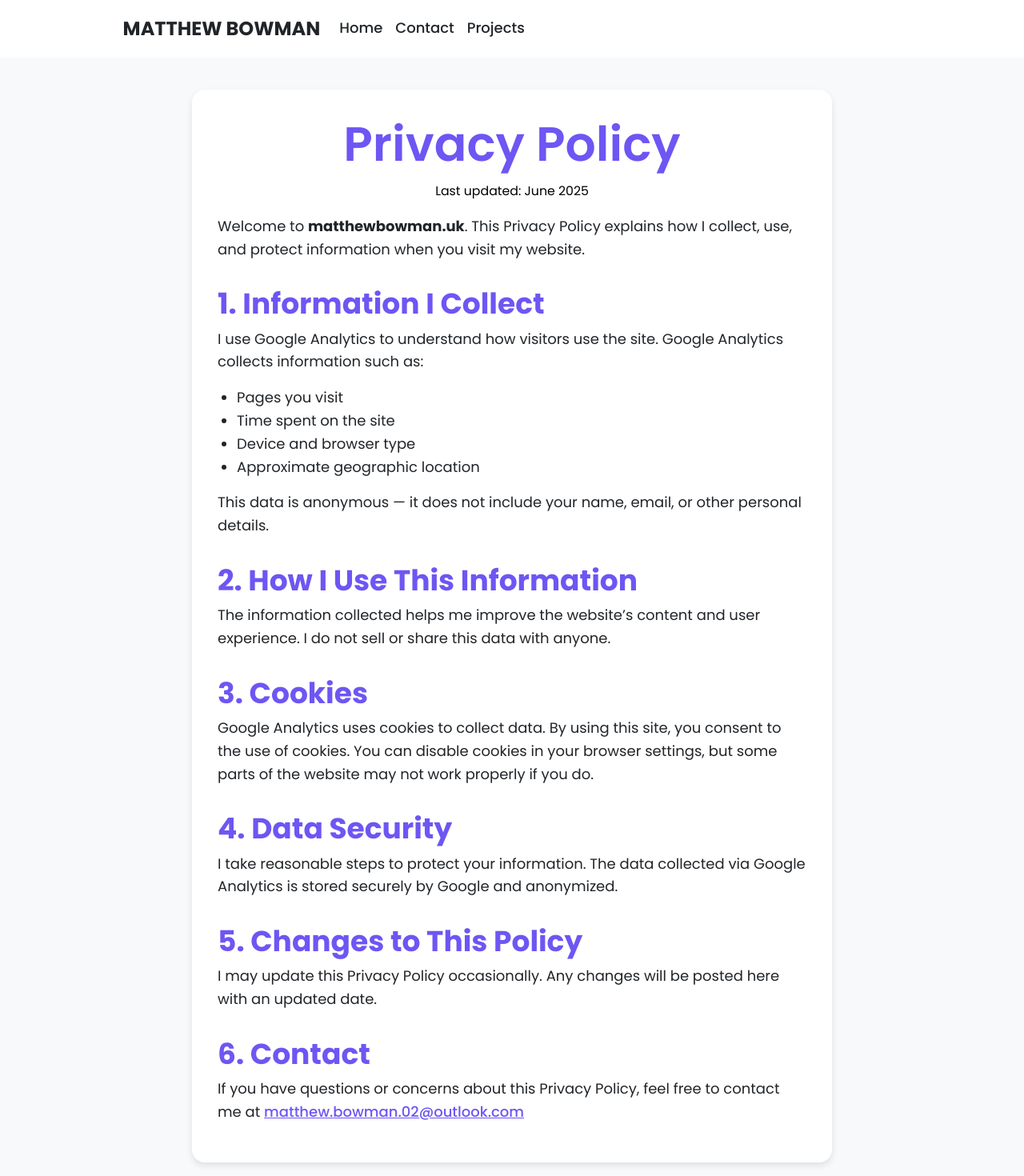
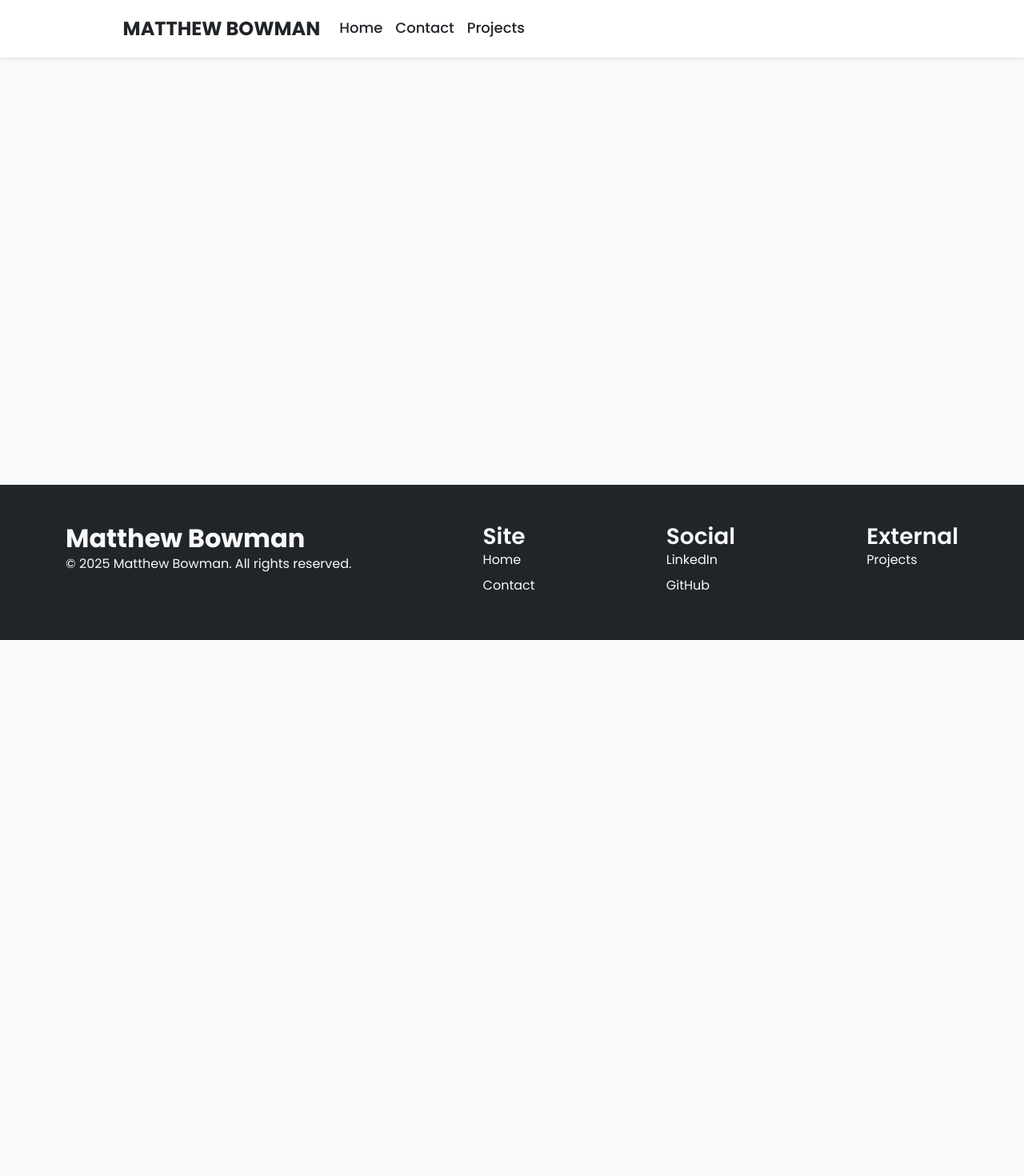
Before and after one commit to Matthew-Bowman/Portfolio-React, a React (Vite) app: page /privacy-policy in a window 1280 px wide. Shown: the top 1470 px of the page at 80% size. After the commit the page ends 800 px from the top, so only its background shows below. Built offline with nearby package versions, Linux system fonts and the light colour scheme.

Commit message:
Removed privacy policy

```diff
--- a/src/App/App.tsx
+++ b/src/App/App.tsx
@@ -2,13 +2,9 @@ import Navbar from "../components/Navbar/Navbar";
 import { BrowserRouter as Router, Routes, Route } from "react-router-dom";
 import Footer from "../components/Footer/Footer";
 import { ROUTES } from "../data/routes";
-import { lazy } from "react";
 import LandingPage from "../pages/LandingPage/LandingPage";
 import styles from './App.module.css';
 import ContactPage from "../pages/ContactPage/ContactPage";
-
-// Lazy load the pages
-const PrivacyPolicy = lazy(() => import("../pages/PrivacyPolicy/PrivacyPolicy"));
 
 function App() {
   return (
@@ -20,7 +16,6 @@ function App() {
           <Routes>
             <Route path={ROUTES.Home.path} element={<LandingPage />} />
             <Route path={ROUTES.ContactUs.path} element={<ContactPage />} />
-            <Route path={ROUTES.Privacy.path} element={<PrivacyPolicy />} />
           </Routes>
         </main>
 
--- a/src/data/routes.ts
+++ b/src/data/routes.ts
@@ -10,7 +10,6 @@ export interface RouteItem {
 const rawRoutes = {
     Home: { label: 'Home', path: '/', external: false },
     ContactUs: { label: 'Contact', path: '/contact-us', external: false },
-    Privacy: { label: 'Privacy Policy', path: '/privacy-policy', external: false },
 } as const;
 
 type RouteKey = keyof typeof rawRoutes;
--- a/src/pages/PrivacyPolicy/PrivacyPolicy.module.css
+++ /dev/null
@@ -1,99 +0,0 @@
-.privacySection {
-  padding: var(--spacing-xxl) var(--GLOBAL-PADDING);
-  background-color: var(--color-secondaryAlt);
-  display: flex;
-  justify-content: center;
-  align-items: flex-start;
-  animation: fadeIn 0.6s ease-in forwards;
-  min-height: 100vh;
-}
-
-.privacyContainer {
-  max-width: 800px;
-  width: 100%;
-  background-color: var(--color-secondary);
-  border-radius: var(--br-md);
-  box-shadow: var(--bs-lg);
-  padding: var(--spacing-xl);
-  animation: fadeSlideIn 0.7s ease-out forwards;
-  color: var(--color-primary);
-}
-
-.privacyTitle {
-  font-size: var(--fs-title);
-  font-weight: var(--fw-semibold);
-  color: var(--color-brand);
-  margin-bottom: var(--spacing-sm);
-  text-align: center;
-  animation: fadeUp 0.6s ease-out forwards;
-  animation-delay: 0.1s;
-}
-
-.privacyDate {
-  font-size: var(--fs-caption);
-  color: var(--color-primaryAlt);
-  text-align: center;
-  margin-bottom: var(--spacing-xl);
-  animation: fadeUp 0.6s ease-out forwards;
-  animation-delay: 0.2s;
-}
-
-.privacyContainer h2 {
-  font-size: var(--fs-heading);
-  font-weight: var(--fw-bold);
-  margin-top: var(--spacing-xl);
-  margin-bottom: var(--spacing-sm);
-  color: var(--color-brand);
-}
-
-.privacyContainer p,
-.privacyContainer ul {
-  font-size: var(--fs-body);
-  line-height: 1.6;
-  margin-bottom: var(--spacing-md);
-}
-
-.privacyContainer ul {
-  padding-left: var(--spacing-lg);
-  list-style: disc;
-}
-
-.privacyContainer a {
-  color: var(--color-brand);
-  text-decoration: underline;
-  font-weight: var(--fw-medium);
-}
-
-/* Animations */
-@keyframes fadeIn {
-  from {
-    opacity: 0;
-    transform: translateY(20px);
-  }
-  to {
-    opacity: 1;
-    transform: translateY(0);
-  }
-}
-
-@keyframes fadeSlideIn {
-  from {
-    opacity: 0;
-    transform: translateY(30px);
-  }
-  to {
-    opacity: 1;
-    transform: translateY(0);
-  }
-}
-
-@keyframes fadeUp {
-  from {
-    opacity: 0;
-    transform: translateY(15px);
-  }
-  to {
-    opacity: 1;
-    transform: translateY(0);
-  }
-}
--- a/src/pages/PrivacyPolicy/PrivacyPolicy.tsx
+++ /dev/null
@@ -1,70 +0,0 @@
-import { Helmet } from 'react-helmet';
-import { ROUTES } from '../../data/routes';
-import styles from './PrivacyPolicy.module.css';
-
-function PrivacyPolicy() {
-    return (
-        <>
-            <Helmet>
-                <link
-                    rel="canonical"
-                    href={`https://matthewbowman.uk${ROUTES.Privacy.path}`}
-                />
-                <title>Privacy Policy | Matthew Bowman</title>
-            </Helmet>
-
-            <section className={styles.privacySection}>
-                <div className={styles.privacyContainer}>
-                    <h1 className={styles.privacyTitle}>Privacy Policy</h1>
-                    <p className={styles.privacyDate}>
-                        <small>Last updated: June 2025</small>
-                    </p>
-
-                    <p>
-                        Welcome to <strong>matthewbowman.uk</strong>. This Privacy Policy explains how I collect, use, and protect information when you visit my website.
-                    </p>
-
-                    <h2>1. Information I Collect</h2>
-                    <p>
-                        I use Google Analytics to understand how visitors use the site. Google Analytics collects information such as:
-                    </p>
-                    <ul>
-                        <li>Pages you visit</li>
-                        <li>Time spent on the site</li>
-                        <li>Device and browser type</li>
-                        <li>Approximate geographic location</li>
-                    </ul>
-                    <p>This data is anonymous — it does not include your name, email, or other personal details.</p>
-
-                    <h2>2. How I Use This Information</h2>
-                    <p>
-                        The information collected helps me improve the website’s content and user experience. I do not sell or share this data with anyone.
-                    </p>
-
-                    <h2>3. Cookies</h2>
-                    <p>
-                        Google Analytics uses cookies to collect data. By using this site, you consent to the use of cookies. You can disable cookies in your browser settings, but some parts of the website may not work properly if you do.
-                    </p>
-
-                    <h2>4. Data Security</h2>
-                    <p>
-                        I take reasonable steps to protect your information. The data collected via Google Analytics is stored securely by Google and anonymized.
-                    </p>
-
-                    <h2>5. Changes to This Policy</h2>
-                    <p>
-                        I may update this Privacy Policy occasionally. Any changes will be posted here with an updated date.
-                    </p>
-
-                    <h2>6. Contact</h2>
-                    <p>
-                        If you have questions or concerns about this Privacy Policy, feel free to contact me at{' '}
-                        <a href="mailto:matthew.bowman.02@outlook.com">matthew.bowman.02@outlook.com</a>
-                    </p>
-                </div>
-            </section>
-        </>
-    );
-}
-
-export default PrivacyPolicy;
```
Also changed, not shown: 1 other file (tests, documents, lock files or other folders).
